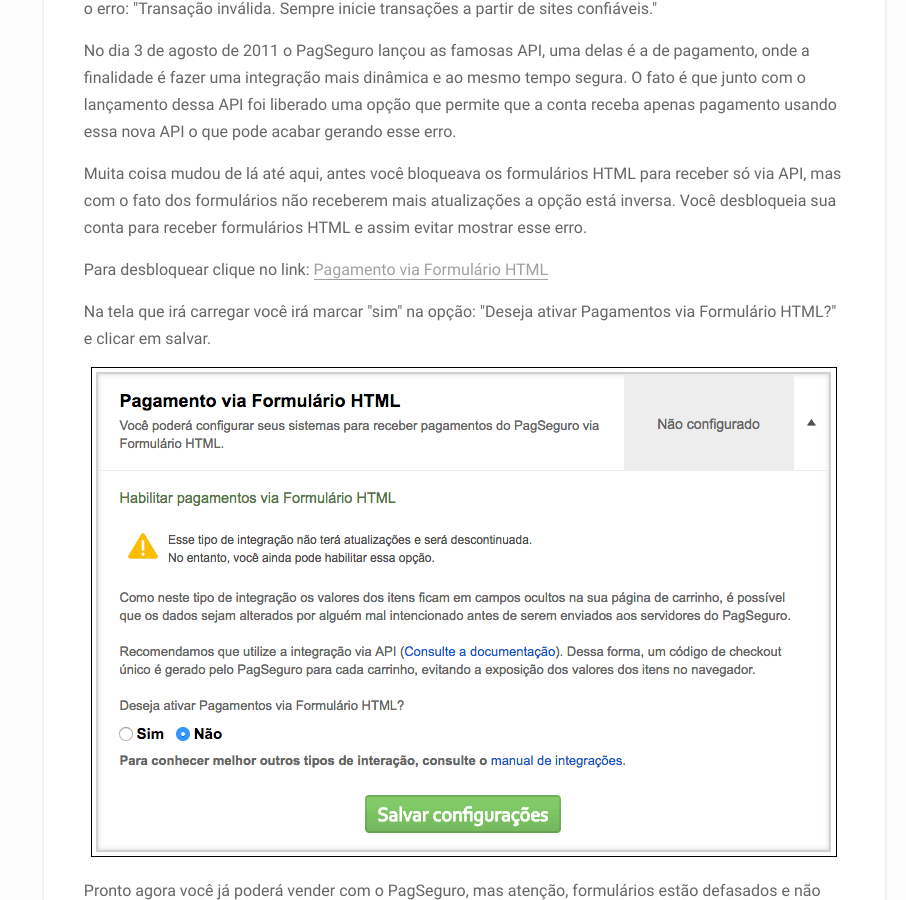
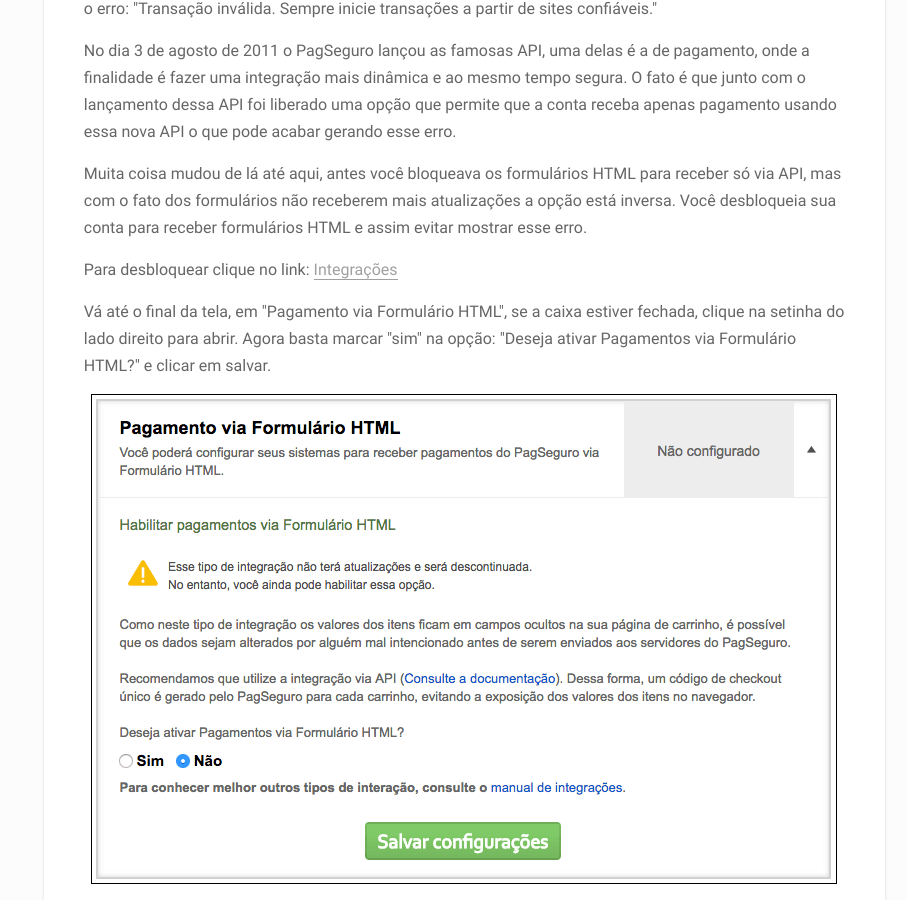
Before and after one commit to sounoob/sounoob.github.io, a Jekyll site: the page built from _posts/2011-09-05-transacao-invalida-sempre-inicie-transacoes-a-partir-de-sites-confiaveis.html, in a window 1280 px wide and 900 px high, scrolled down 633 px. Shown: the whole window, without its empty margins (374-1280 px from the left). Built offline with Jekyll 4.4.1, drawn with Linux system fonts in a browser that asks for light colours.

Commit message:
Fix HTML-Proofer

```diff
--- a/_posts/2011-09-05-transacao-invalida-sempre-inicie-transacoes-a-partir-de-sites-confiaveis.html
+++ b/_posts/2011-09-05-transacao-invalida-sempre-inicie-transacoes-a-partir-de-sites-confiaveis.html
@@ -21,13 +21,12 @@
 </p>
 <p>
   Para desbloquear clique no link:
-
-  <a href="https://pagseguro.uol.com.br/preferencias/integracoes.jhtml#frmPaymentAPI" target="_blank">
-    Pagamento via Formulário HTML
+  <a href="https://pagseguro.uol.com.br/preferencias/integracoes.jhtml" target="_blank">
+    Integrações
   </a>
 </p>
-<p>
-  Na tela que irá carregar você irá marcar "sim" na opção: "Deseja ativar Pagamentos via Formulário HTML?" e clicar em salvar.
+<p>Vá até o final da tela, em  "Pagamento via Formulário HTML", se a caixa estiver fechada, clique na setinha do lado direito para abrir.
+   Agora basta marcar "sim" na opção: "Deseja ativar Pagamentos via Formulário HTML?" e clicar em salvar.
 </p>
 
 <p style="text-align: center;">
```
Also changed, not shown: assets/uploads/2011/09/PagSeguro_UOL_Notificacao_de-transacoes_pagseguro_uol_com_br_integracao_notificacao_de_transacoes.jpg (added).
